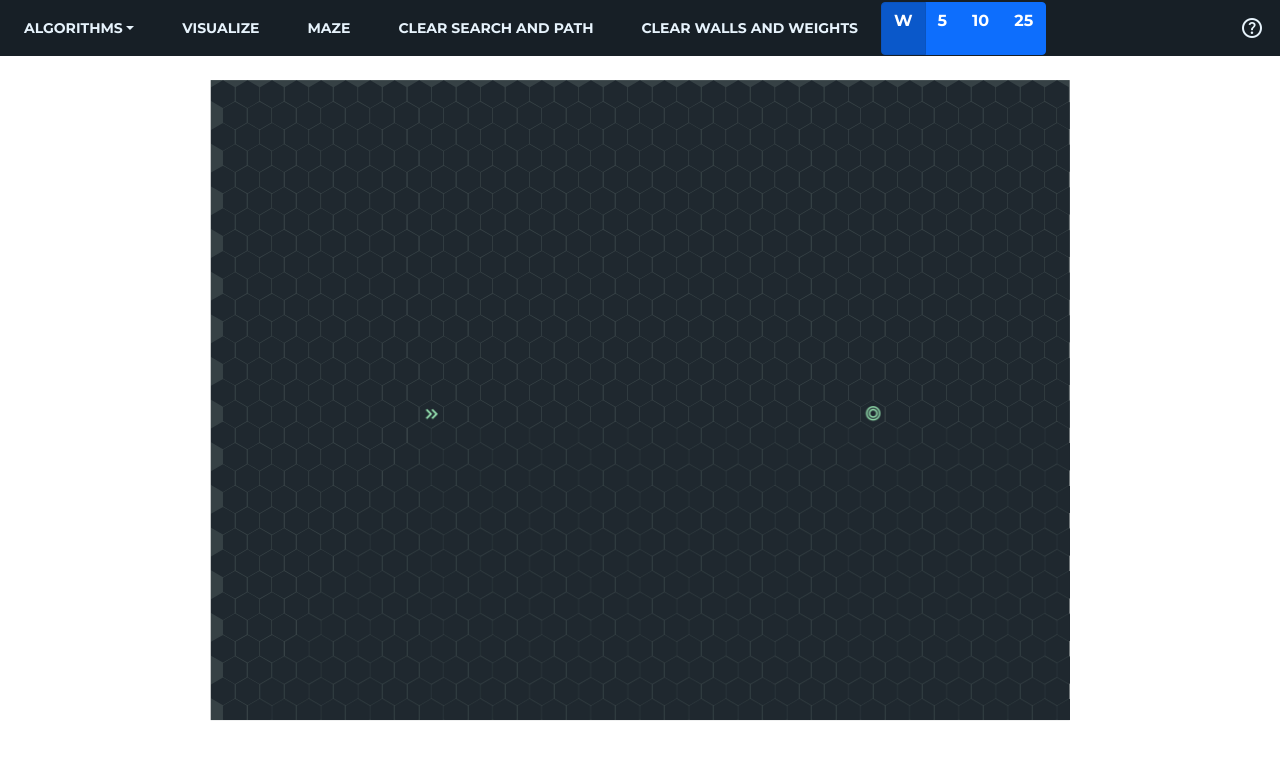
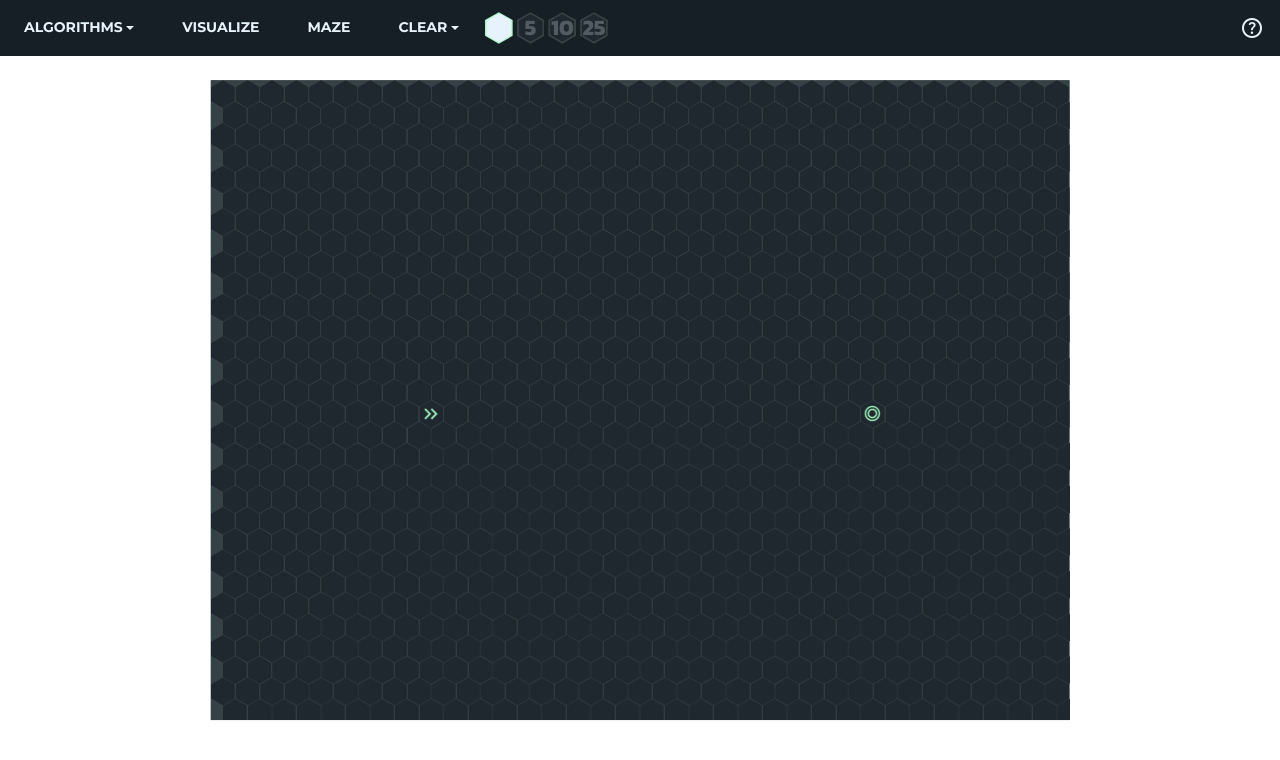
Before and after one commit to BazimAzeem/getPath, a React (Create React App) app: page / in a window 1280 px wide. Shown: the top 760 px of the page. Built offline with nearby package versions, Linux system fonts and the light colour scheme.

Commit message:
Styled toggle buttons

```diff
--- a/src/NavBar.css
+++ b/src/NavBar.css
@@ -43,6 +43,10 @@ button {
   width: fit-content;
 }
 
+.dropdown {
+  margin: auto 0;
+}
+
 .dropdown-menu {
   border-radius: 0;
   border: none;
@@ -56,3 +60,26 @@ button {
 .offcanvas {
   height: max-content;
 }
+
+.toggle-button-group {
+  display: flex;
+  align-items: center;
+  width: fit-content;
+}
+
+.toggle-button {
+  background-color: #364145;
+  margin: 0.75rem 0.125rem !important;
+  padding: 0.1rem;
+  border: none;
+  margin: var(--hexagon-spacing);
+  display: inline-block;
+  clip-path: polygon(0% 25%, 0% 75%, 50% 100%, 100% 75%, 100% 25%, 50% 0%);
+}
+
+.toggle-button-checked,
+.toggle-button:hover,
+.toggle-button:focus,
+.toggle-button:active {
+  background-color: var(--secondary-accent-color) !important;
+}
--- a/src/NavBar.js
+++ b/src/NavBar.js
@@ -6,7 +6,7 @@ import {
   NavDropdown,
   Offcanvas,
   ToggleButton,
-  ToggleButtonGroup,
+  ButtonToolbar,
 } from "react-bootstrap";
 import {
   visualizeSearch,
@@ -14,8 +14,8 @@ import {
   clearWallsAndWeights,
   clearSearchAndPath,
 } from "./NodeGrid";
+import Node from "./Node";
 import { visualizeMaze, primsMaze } from "./other/primsMaze";
-import Node from "./Node";
 import { djikstra } from "./search algorithms/djikstra";
 import "./NavBar.css";
 
@@ -33,12 +33,44 @@ class NavBar extends React.Component {
       isVisualizing: false,
       showCollapsed: false,
       showLegend: false,
+      wallAndWeightsToggleValue: "1",
     };
+    this.isVisualizingSearch = false;
+    this.isVisualizingMaze = false;
+
+    this.wallAndWeightsToggleOptions = [
+      { content: <Node isWall={true} isDisabled={true}></Node>, value: "1" },
+      {
+        content: <Node isSmallWeight={true} isDisabled={true}></Node>,
+        value: "2",
+      },
+      {
+        content: <Node isMediumWeight={true} isDisabled={true}></Node>,
+        value: "3",
+      },
+      {
+        content: <Node isLargeWeight={true} isDisabled={true}></Node>,
+        value: "4",
+      },
+    ];
+
+    this.legendEntrees = [
+      {
+        node: <Node isWall={true} isDisabled={true}></Node>,
+        title: "Wall Node",
+        description: "A node with a weight of infinity (impenetrable)",
+      },
+    ];
   }
 
-  toggleVisualizing() {
-    this.setState({ isVisualizing: !this.state.isVisualizing });
-    isVisualizing = !isVisualizing;
+  setVisualizing() {
+    this.setState({ isVisualizing: true });
+    isVisualizing = true;
+  }
+
+  resetVisualizing() {
+    this.setState({ isVisualizing: false });
+    isVisualizing = false;
   }
 
   render() {
@@ -72,88 +104,101 @@ class NavBar extends React.Component {
           <Offcanvas.Body>
             <Nav>
               <NavDropdown title="Algorithms">
-                <NavDropdown.Item>Action</NavDropdown.Item>
-                <NavDropdown.Item>Another action</NavDropdown.Item>
-                <NavDropdown.Item>Something else here</NavDropdown.Item>
-                <NavDropdown.Item>Separated link</NavDropdown.Item>
+                <NavDropdown.Item>An algorithm</NavDropdown.Item>
+                <NavDropdown.Item>Another algorithm</NavDropdown.Item>
+                <NavDropdown.Item>
+                  An algorithm with a super looooong name
+                </NavDropdown.Item>
+                <NavDropdown.Item>Algo</NavDropdown.Item>
               </NavDropdown>
               <Nav.Link
                 as="button"
+                disabled={isVisualizing && !this.isVisualizingSearch}
                 onClick={async () => {
                   if (!this.state.isVisualizing) {
-                    this.toggleVisualizing();
+                    this.setVisualizing();
+                    this.isVisualizingSearch = true;
                     clearSearchAndPath();
                     var targetNodeRef = await visualizeSearch(djikstra);
                     await visualizePath(targetNodeRef);
-                    this.setState({ isVisualizing: false });
-                    isVisualizing = false;
+                    this.resetVisualizing();
+                    this.isVisualizingSearch = false;
                   } else {
-                    this.toggleVisualizing();
+                    this.resetVisualizing();
+                    this.isVisualizingSearch = false;
                     setTimeout(() => {
                       clearSearchAndPath();
                     }, 20);
                   }
                 }}
               >
-                {!this.state.isVisualizing ? "Visualize" : "Cancel"}
+                {!this.isVisualizingSearch ? "Visualize" : "Cancel"}
               </Nav.Link>
               <Nav.Link
                 as="button"
                 disabled={isVisualizing}
                 onClick={async () => {
-                  this.toggleVisualizing();
+                  this.setVisualizing();
+                  this.isVisualizingMaze = true;
                   clearSearchAndPath();
                   clearWallsAndWeights();
                   await visualizeMaze(primsMaze);
-                  this.setState({ isVisualizing: false });
-                  isVisualizing = false;
+                  this.resetVisualizing();
+                  this.isVisualizingMaze = false;
                 }}
               >
                 Maze
               </Nav.Link>
-              <Nav.Link
+              <NavDropdown title="Clear">
+                <NavDropdown.Item
                   as="button"
                   disabled={isVisualizing}
                   onClick={() => {
                     clearSearchAndPath();
                   }}
                 >
-                Clear Search And Path
-              </Nav.Link>
-              <Nav.Link
+                  Search
+                </NavDropdown.Item>
+                <NavDropdown.Item
                   as="button"
                   disabled={isVisualizing}
                   onClick={() => {
                     clearWallsAndWeights();
                   }}
                 >
-                Clear Walls And Weights
-              </Nav.Link>
+                  Walls & Weights
+                </NavDropdown.Item>
+              </NavDropdown>
             </Nav>
-            <ToggleButtonGroup
+            <ButtonToolbar className="toggle-button-group">
+              {this.wallAndWeightsToggleOptions.map((radio, idx) => (
+                <ToggleButton
+                  className={
+                    "toggle-button" +
+                    (this.state.wallAndWeightsToggleValue === radio.value
+                      ? " toggle-button-checked"
+                      : "")
+                  }
+                  key={idx}
+                  id={`radio-${idx}`}
                   type="radio"
-              name="options"
-              defaultValue={1}
-              onChange={(value) => {
-                makeWall = value == 1;
-                makeSmallWeight = value == 2;
-                makeMediumWeight = value == 3;
-                makeLargeWeight = value == 4;
+                  name="radio"
+                  value={radio.value}
+                  checked={this.state.wallAndWeightsToggleValue === radio.value}
+                  onChange={(e) => {
+                    this.setState({
+                      wallAndWeightsToggleValue: e.currentTarget.value,
+                    });
+                    makeWall = radio.value == 1;
+                    makeSmallWeight = radio.value == 2;
+                    makeMediumWeight = radio.value == 3;
+                    makeLargeWeight = radio.value == 4;
                   }}
                 >
-              <ToggleButton id="tbg-1" value={1}>
-                W
+                  {radio.content}
                 </ToggleButton>
-              <ToggleButton id="tbg-2" value={2}>
-                5
-              </ToggleButton>
-              <ToggleButton id="tbg-3" value={3}>
-                10
-              </ToggleButton>
-              <ToggleButton id="tbg-4" value={4}>
-                25
-              </ToggleButton>
-            </ToggleButtonGroup>
+              ))}
+            </ButtonToolbar>
           </Offcanvas.Body>
         </Navbar.Offcanvas>{" "}
         <Nav.Link
--- a/src/Node.css
+++ b/src/Node.css
@@ -27,28 +27,28 @@
 }
 
 .node-is-start .material-symbols-outlined {
-  font-size: 1.5rem;
+  font-size: 1.4rem;
   line-height: calc(var(--hexagon-height) + var(--hexagon-spacing));
-  animation: isStartOrTargetNodeAnimation 3s ease-in-out infinite;
+  animation: isStartOrTargetNodeAnimation 0.375s forwards;
 }
 
 .node-is-target .material-symbols-outlined {
-  font-size: 1.3rem;
+  font-size: 1.2rem;
   line-height: calc(var(--hexagon-height) + var(--hexagon-spacing));
-  animation: isStartOrTargetNodeAnimation 3s ease-in-out infinite;
+  animation: isStartOrTargetNodeAnimation 0.375s forwards;
 }
 
 @keyframes isStartOrTargetNodeAnimation {
   0% {
-    transform: scale(0.8);
+    transform: scale(0.25);
   }
 
-  50% {
-    transform: scale(1);
+  75% {
+    transform: scale(1.05);
   }
 
   100% {
-    transform: scale(0.8);
+    transform: scale(1);
   }
 }
 
--- a/src/Node.js
+++ b/src/Node.js
@@ -26,14 +26,14 @@ class Node extends React.Component {
   constructor(props) {
     super(props);
     this.state = {
-      isVisited: false,
-      isWall: false,
-      isPath: false,
+      isVisited: this.props.isVisited,
+      isWall: this.props.isWall,
+      isPath: this.props.isPath,
       isStart: this.props.isStart,
       isTarget: this.props.isTarget,
-      isSmallWeight: false,
-      isMediumWeight: false,
-      isLargeWeight: false,
+      isSmallWeight: this.props.isSmallWeight,
+      isMediumWeight: this.props.isMediumWeight,
+      isLargeWeight: this.props.isLargeWeight,
     };
     this.defaultState = this.state;
 
@@ -103,7 +103,7 @@ class Node extends React.Component {
   }
 
   handleMouseDown() {
-    if (!isVisualizing) {
+    if (!isVisualizing && !this.props.isDisabled) {
       if (this.state.isStart) {
         isMovingStart = true;
       } else if (this.state.isTarget) {
@@ -125,6 +125,7 @@ class Node extends React.Component {
   }
 
   handleMouseEnter() {
+    if (!this.props.isDisabled) {
       if (isMovingStart) {
         this.setState({ isStart: true });
         if (this.state.isWall) {
@@ -174,8 +175,10 @@ class Node extends React.Component {
         this.toggleWall();
       }
     }
+  }
 
   handleMouseLeave() {
+    if (!this.props.isDisabled) {
       if (isMovingStart) {
         this.setState({ isStart: false });
         if (this.wasWall) this.toggleWall();
@@ -190,14 +193,17 @@ class Node extends React.Component {
         else if (this.wasLargeWeight) this.toggleLargeWeight();
       }
     }
+  }
 
   handleMouseUp() {
+    if (!this.props.isDisabled) {
       isMakingWall = false;
       if (!this.state.isTarget) isMovingStart = false;
       if (!this.state.isStart) isMovingTarget = false;
       isMakingSmallWeight = false;
       isMakingMediumWeight = false;
       isMakingLargeWeight = false;
+    }
   }
 
   render() {
```
Lines whose indentation alone changed are shown as unchanged.
